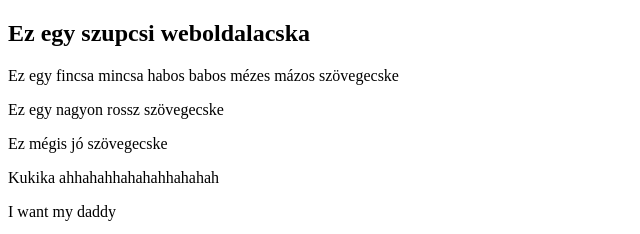
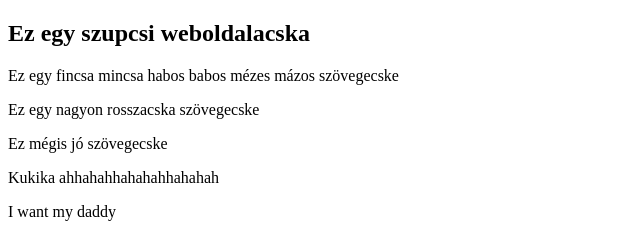
Before and after one commit to tothtamas2005/demo2, a plain HTML site: page index.html in a window 1280 px wide. Shown: the top 234 px of the page, 0-640 px from the left. Drawn offline with Linux system fonts and the light colour scheme.

Commit message:
index fejlesztés 2.0

```diff
--- a/index.html
+++ b/index.html
@@ -9,7 +9,7 @@
 <body>
     <h2>Ez egy szupcsi weboldalacska</h2>
     <p>Ez egy fincsa mincsa habos babos mézes mázos szövegecske</p>
-    <p>Ez egy nagyon rossz szövegecske</p>
+    <p>Ez egy nagyon rosszacska szövegecske</p>
     <p>Ez mégis jó szövegecske</p>
     <p>Kukika ahhahahhahahahhahahah</p>
     <p>I want my daddy</p>
```
